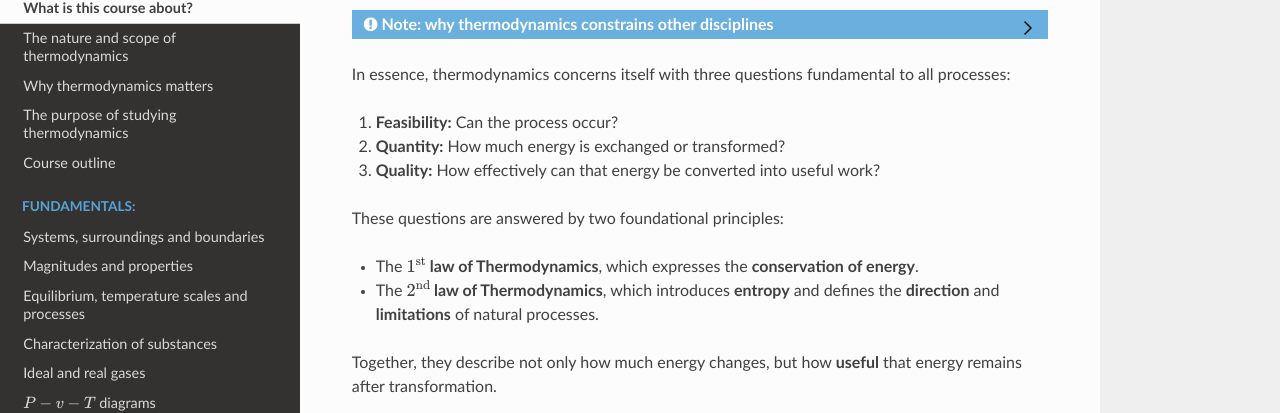
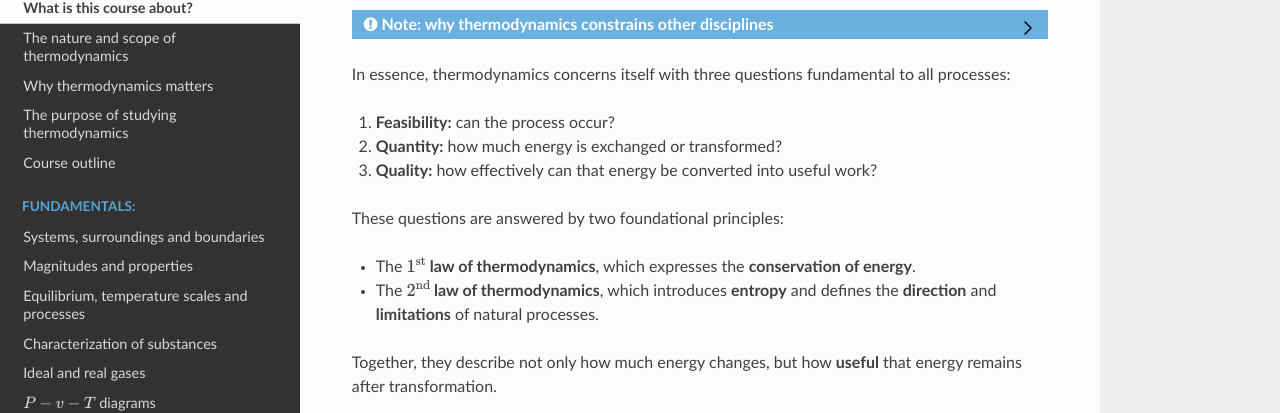
Before and after one commit to azarketa/Thermodynamics-theoretical-pills, a Sphinx documentation site: the page built from source/Introduction.md, in a window 1280 px wide and 900 px high, scrolled down 1315 px. Shown: the part 145-558 px from the top of the window. Built offline with Sphinx 7.4.7 and the Read the Docs theme 3.1.0, drawn with Linux system fonts in a browser that asks for light colours.

Commit message:
Files updated

```diff
--- a/source/Introduction.md
+++ b/source/Introduction.md
@@ -50,14 +50,14 @@ Every physical process — whether mechanical motion, chemical reaction or any g
 
 In essence, thermodynamics concerns itself with three questions fundamental to all processes:
 
-1. **Feasibility:** Can the process occur?
-2. **Quantity:** How much energy is exchanged or transformed?
-3. **Quality:** How effectively can that energy be converted into useful work?
+1. **Feasibility:** can the process occur?
+2. **Quantity:** how much energy is exchanged or transformed?
+3. **Quality:** how effectively can that energy be converted into useful work?
 
 These questions are answered by two foundational principles:
 
-* The **$1^{\text{st}}$ law of Thermodynamics**, which expresses the **conservation of energy**.
-* The **$2^{\text{nd}}$ law of Thermodynamics**, which introduces **entropy** and defines the **direction** and **limitations** of natural processes.
+* The **$1^{\text{st}}$ law of thermodynamics**, which expresses the **conservation of energy**.
+* The **$2^{\text{nd}}$ law of thermodynamics**, which introduces **entropy** and defines the **direction** and **limitations** of natural processes.
 
 Together, they describe not only how much energy changes, but how **useful** that energy remains after transformation.
 
--- a/source/index.rst
+++ b/source/index.rst
@@ -3,7 +3,7 @@
    You can adapt this file completely to your liking, but it should at least
    contain the root `toctree` directive.
 
-Thermodynamics: theoretical pills
+Thermal and Fluids Engineering: Theoretical Pills
 ==================================================
 
 .. toctree::
```
